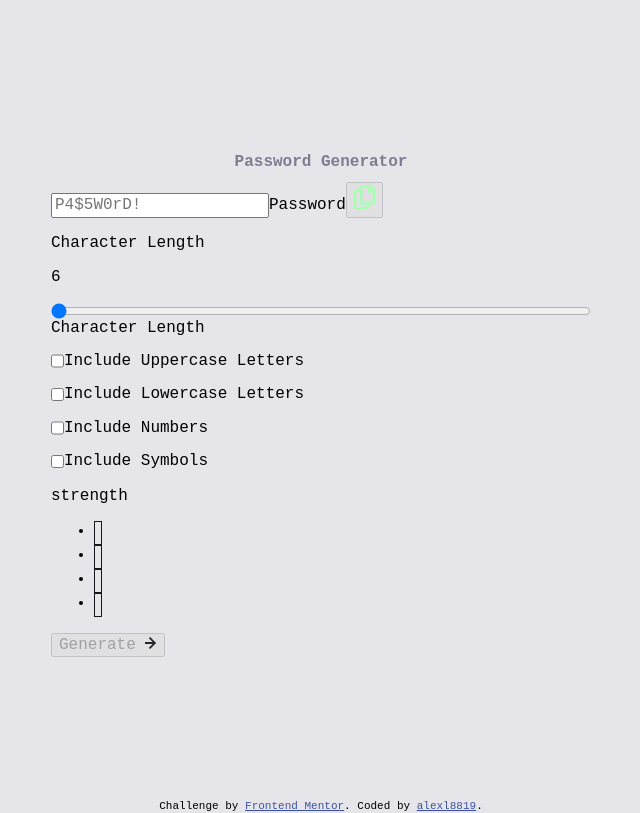
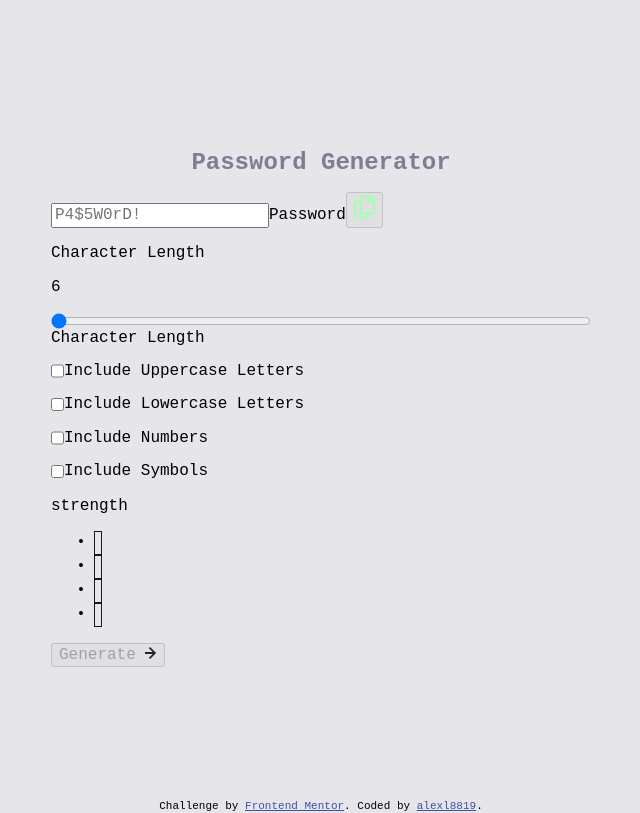
Before and after one commit to alexl8819/password-generator-app, a React (Vite) app: page / in a window 1280 px wide. Shown: the whole page, without its empty margins (319-959 px from the left). Built offline with nearby package versions, Linux system fonts and the light colour scheme.

Commit message:
refactor: increase title font-size by .5rem

```diff
--- a/src/components/Title.module.css
+++ b/src/components/Title.module.css
@@ -1,5 +1,5 @@
 .title {
   color: var(--grey);
-  font-size: 1rem;
+  font-size: 1.5rem; /* medium heading */
   text-align: center;
 }
```
